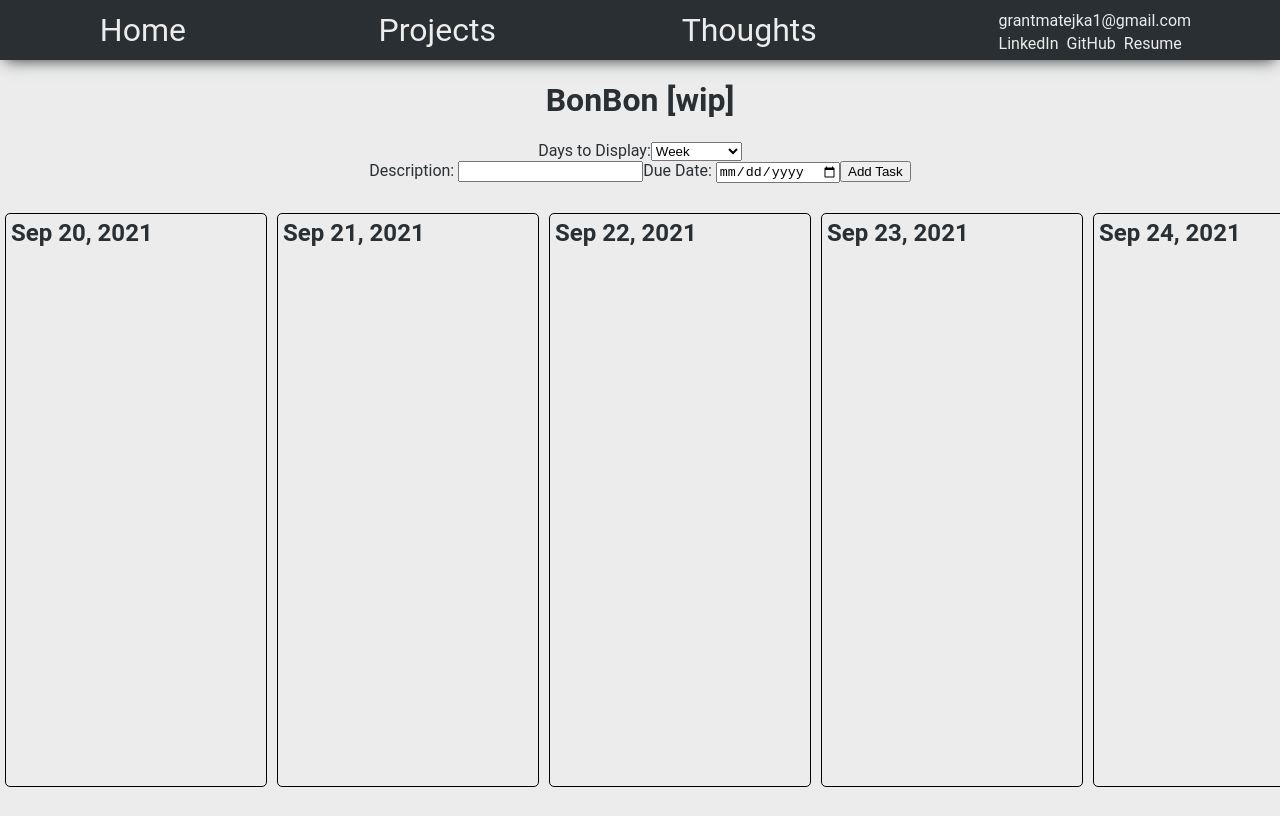
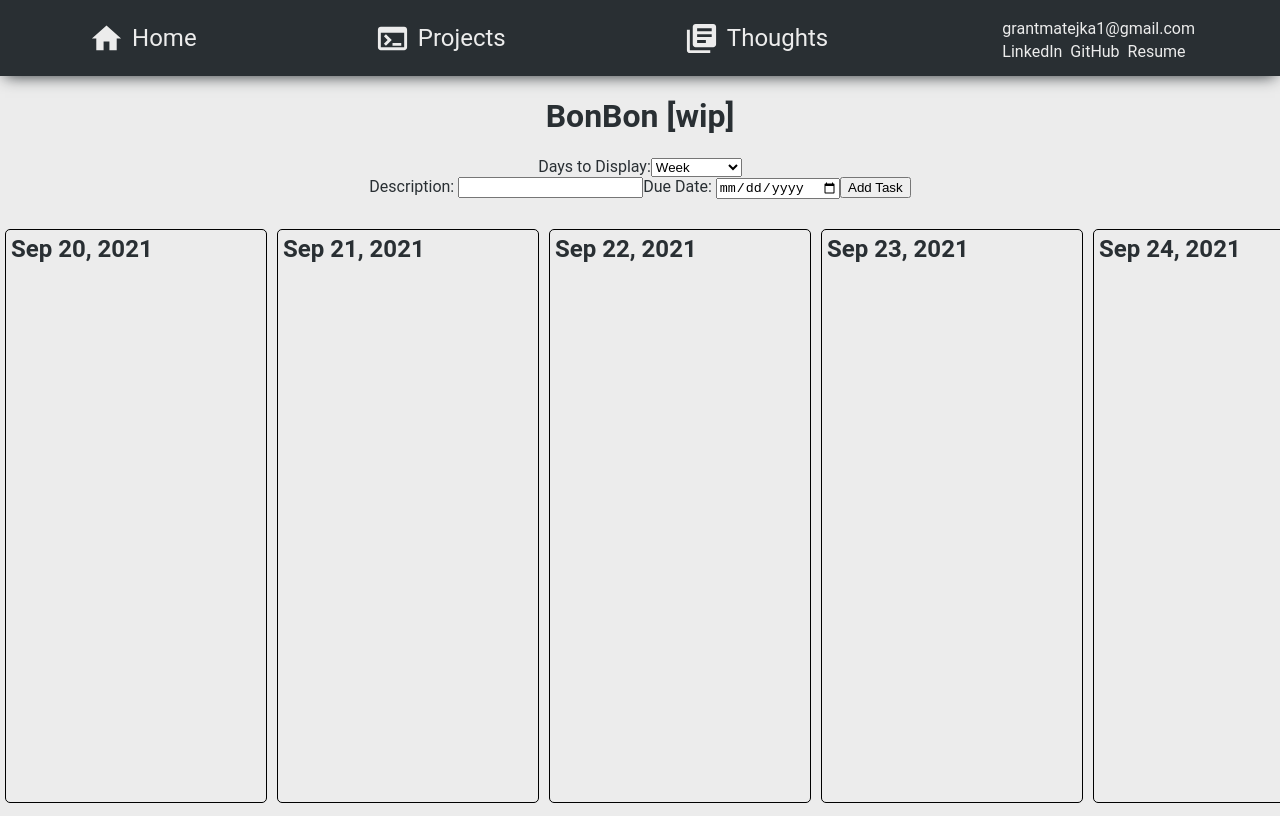
Before and after one commit to GrantMatejka/website, a Next.js app: page /project/bonbon in a window 1280 px wide. Built offline with nearby package versions, Linux system fonts and the light colour scheme.

Commit message:
some random thingies

```diff
--- a/components/Header.jsx
+++ b/components/Header.jsx
@@ -1,18 +1,18 @@
 import { Home, LibraryBooks } from '@material-ui/icons';
 
+import { Terminal } from '@mui/icons-material';
+import styled from 'styled-components';
+import { colors } from '../utils/colors';
+import useWindowDimensions from '../utils/windowDimensions';
 import ContactInfoBlurb from './ContactInfoBlurb';
 import StyledLink from './StyledLink';
-import { Terminal } from '@mui/icons-material';
-import { colors } from '../utils/colors';
-import styled from 'styled-components';
-import useWindowDimensions from '../utils/windowDimensions';
 
 const NO_CONTACT_SIZE = 1000;
 const MOBILE = 650;
 
 const LinkContainer = styled.div`
    display: flex;
-   flex-direction: row;
+   flex-direction: ${(props) => props.isMobile ? 'column' : 'row'};
    justify-content: center;
    align-items: center;
 `;
@@ -26,6 +26,8 @@ const HeaderContainer = styled.header`
    width: 100%;
 
    padding: 0;
+   padding-top: 0.5em;
+   padding-bottom: 0.5em;
 
    background-color: ${colors.black};
 
@@ -33,6 +35,17 @@ const HeaderContainer = styled.header`
    flex-direction: row;
    align-items: center;
    justify-content: space-around;
+`;
+
+
+const MobileLinkText = styled.h2`
+   font-size: ${(props) => props.isMobile ? '16px' : '24px'};
+   font-weight: 400;
+
+   margin: 0;
+   padding: 0;
+
+   padding-left: ${(props) => props.isMobile ? 0 : '8px'};
 `;
 
 export default function Header() {
@@ -44,18 +57,18 @@ export default function Header() {
    return (
       <HeaderContainer className="full">
          <StyledLink size="M" key="home-link" href="/">
-            <LinkContainer>
-               {isMobile ? <Home fontSize="large" /> : 'Home'}
+            <LinkContainer isMobile={isMobile}>
+               <Home fontSize="large" /><MobileLinkText isMobile={isMobile}>{'Home'}</MobileLinkText>
             </LinkContainer>
          </StyledLink>
          <StyledLink size="M" key="projects-link" href="/projects">
-            <LinkContainer>
-               {isMobile ? <Terminal fontSize="large" /> : 'Projects'}
+            <LinkContainer isMobile={isMobile}>
+               <Terminal fontSize="large" /><MobileLinkText isMobile={isMobile}>{'Projects'}</MobileLinkText>
             </LinkContainer>
          </StyledLink>
          <StyledLink size="M" key="thoughts-link" href="/posts">
-            <LinkContainer>
-               {isMobile ? <LibraryBooks fontSize="large" /> : 'Thoughts'}
+            <LinkContainer isMobile={isMobile}>
+              <LibraryBooks fontSize="large" /><MobileLinkText isMobile={isMobile}>{'Thoughts'}</MobileLinkText>
             </LinkContainer>
          </StyledLink>
          {showContact && <ContactInfoBlurb key="contact-info" />}
--- a/components/StyledLink.jsx
+++ b/components/StyledLink.jsx
@@ -1,6 +1,6 @@
 import Link from 'next/link';
+import styled from 'styled-components';
 import { colors } from '../utils/colors';
-import styled from 'styled-components';
 
 const StyledLinkContainer = styled.a`
    text-decoration: underline;
@@ -16,7 +16,7 @@ const StyledLinkContainer = styled.a`
    min-width: 100px;
    border-radius: 0.5em;
 
-   transition: all 300ms ease;
+   transition: all 250ms ease-in;
 
    &:hover {
       color: ${(props) => (props.dark ? colors.blackHover : colors.whiteHover)};
--- a/pages/project/bonbon.jsx
+++ b/pages/project/bonbon.jsx
@@ -2,8 +2,8 @@ import { useEffect, useState } from 'react';
 
 import { Check } from '@material-ui/icons';
 import Head from 'next/head';
+import { useMemo } from 'react';
 import styled from 'styled-components';
-import { useMemo } from 'react';
 import { v4 as uuid } from 'uuid';
 
 const FormContainer = styled.div`
@@ -297,7 +297,7 @@ const Bonbon = () => {
                         }).format(new Date(day))}
                      </DateHeader>
                      <DayTaskColumn>
-                        {(dayKeyedTasks[day] ?? []).map((task, i) => (
+                        {(dayKeyedTasks[day] ?? []).map((task) => (
                            <TaskContainer
                               key={task.id}
                               draggable={true}
```
